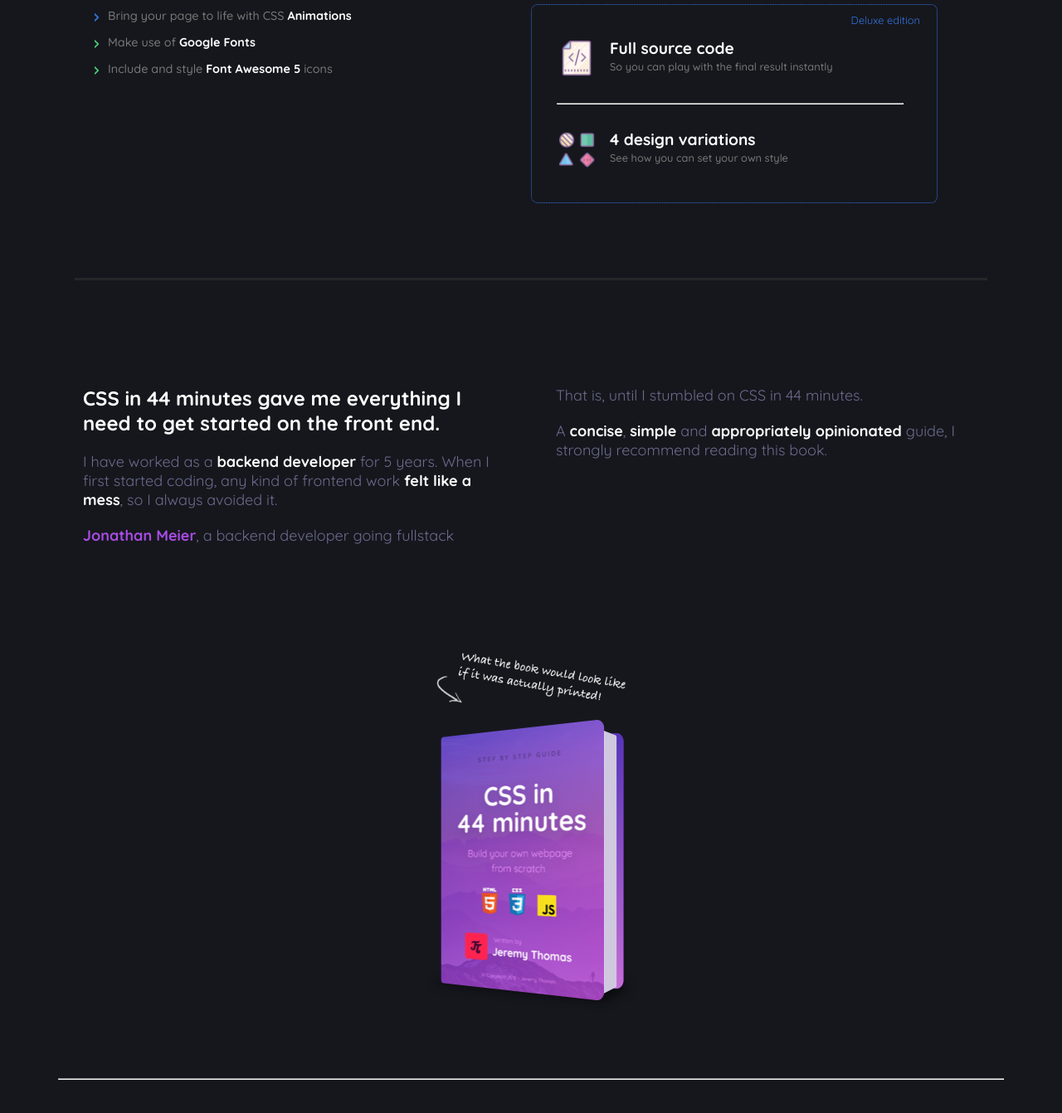
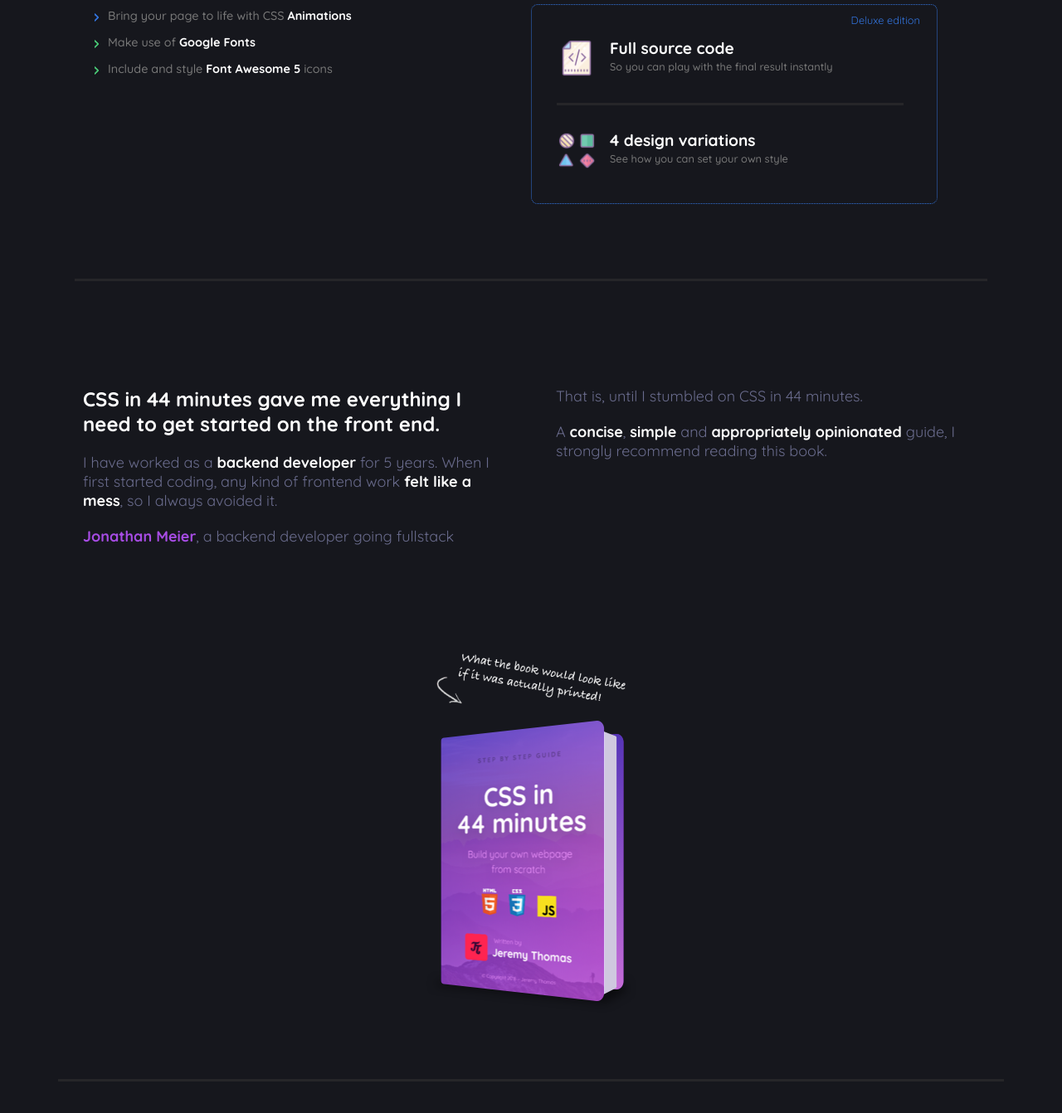
Before and after one commit to rwietter/grid-interface, a website: page index.html in a window 1280 px wide. Shown: the part 2239-3581 px from the top of the page at 83% size. Drawn offline with Linux system fonts and the light colour scheme.

Commit message:
fix: style

```diff
--- a/src/styles.scss
+++ b/src/styles.scss
@@ -428,8 +428,10 @@
         color: #3273dc;
       }
       .deluxe-separator {
+        display: block;
         margin: $margin-desktop 0;
-        height: 2px;
+        height: 3px;
+        border: none;
         background: $color-separator;
       }
     }
@@ -506,9 +508,11 @@
   .separator {
     grid-area: auto / 1 / auto / 3;
     width: 100%;
-    height: 2px;
     display: block;
     margin: $margin-components 0;
+    background: $color-separator;
+    height: 3px;
+    border: none;
     background: $color-separator;
   }
 }
```
Also changed, not shown: src/styles/styles.css.
